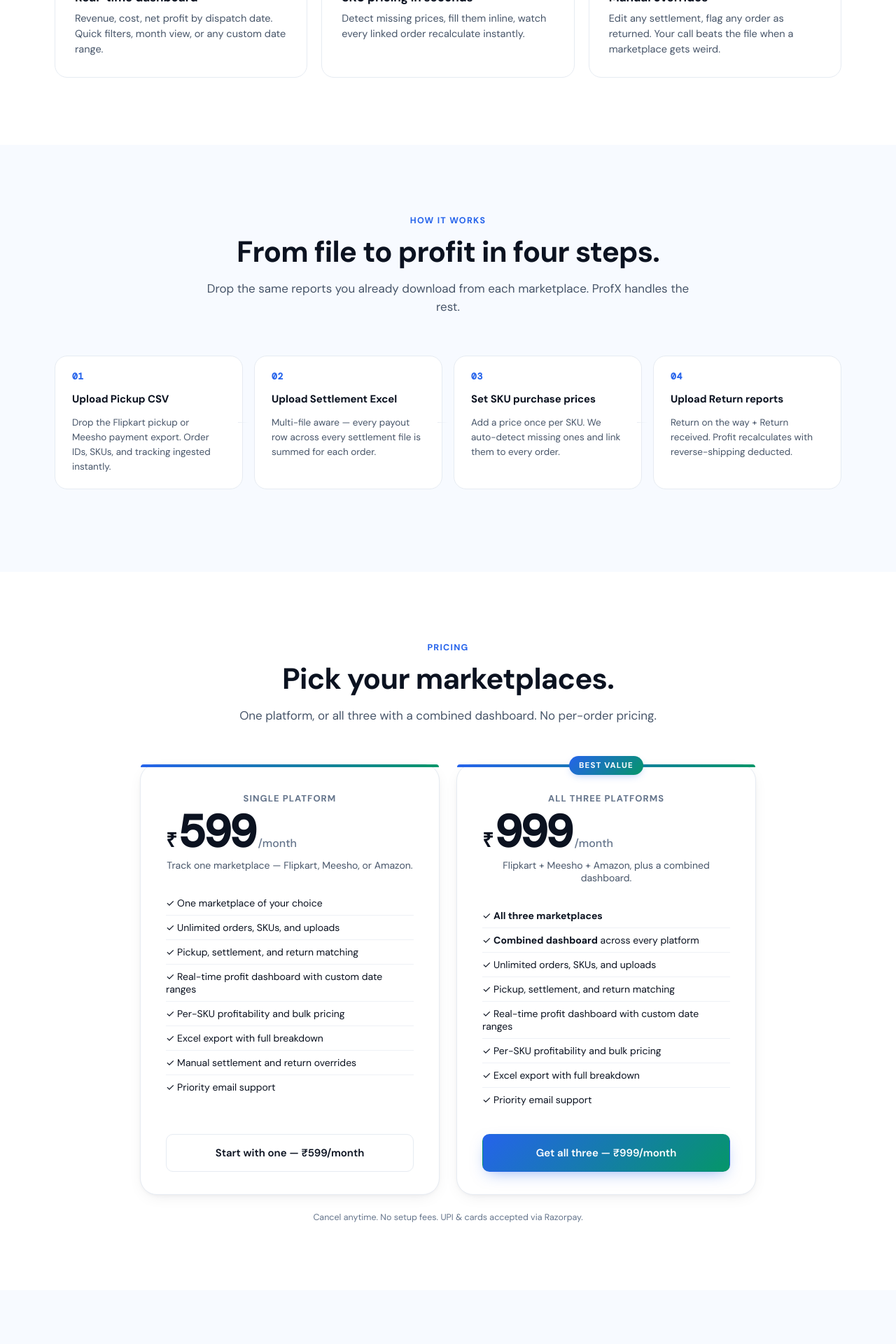
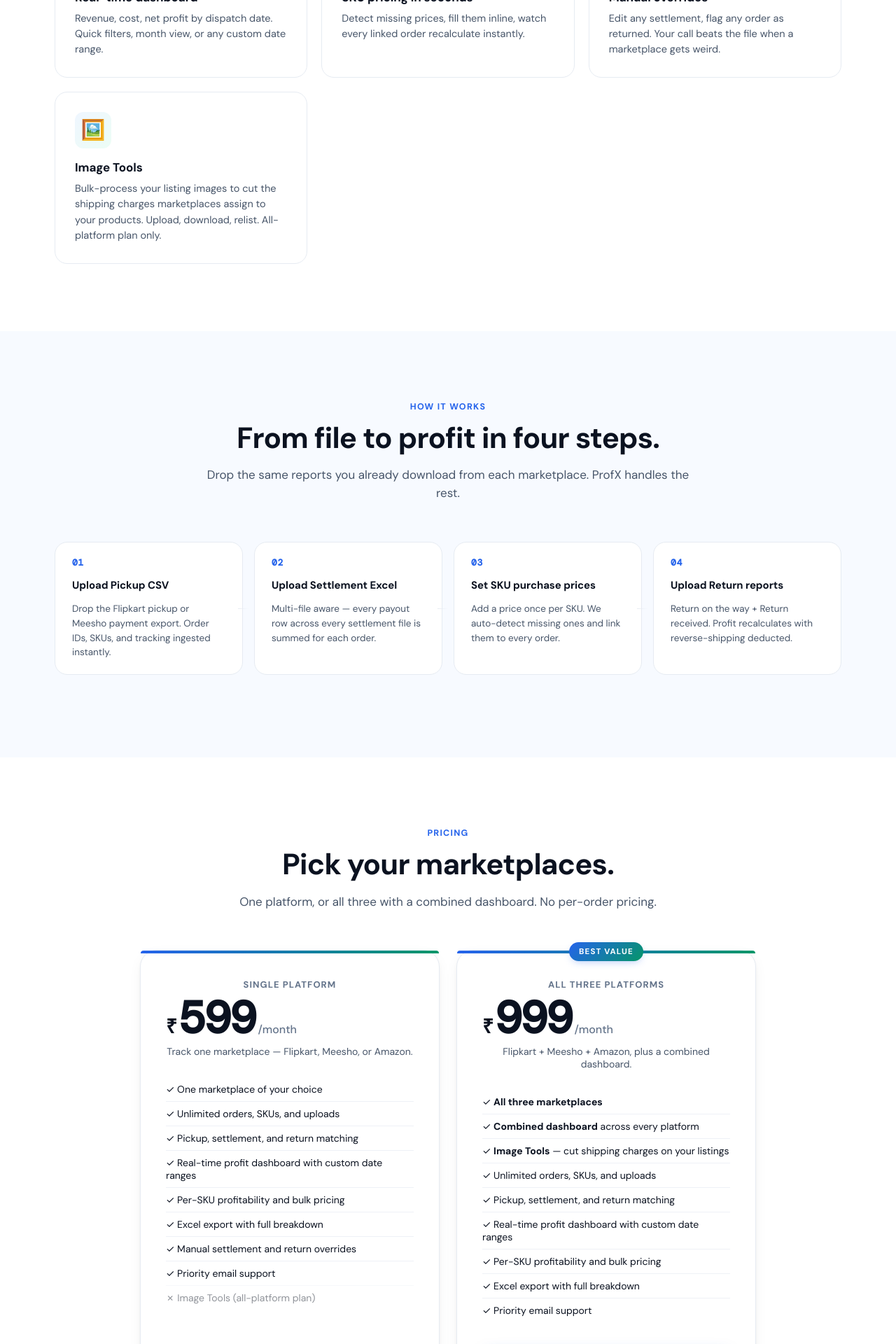
Before and after one commit to Akshit0091/profx, a React (Create React App) app in the folder frontend/: page / in a window 1280 px wide. Shown: the part 2420-4340 px from the top of the page at 70% size. Built offline with nearby package versions, Linux system fonts and the light colour scheme; no server answers.

Commit message:
Deploy latest changs

```diff
--- a/frontend/src/pages/Landing.js
+++ b/frontend/src/pages/Landing.js
@@ -34,6 +34,11 @@ const FEATURES = [
     icon: '✏️',
     title: 'Manual overrides',
     body: 'Edit any settlement, flag any order as returned. Your call beats the file when a marketplace gets weird.',
+  },
+  {
+    icon: '🖼️',
+    title: 'Image Tools',
+    body: 'Bulk-process your listing images to cut the shipping charges marketplaces assign to your products. Upload, download, relist. All-platform plan only.',
   },
 ];
 
@@ -239,6 +244,7 @@ export default function Landing() {
                 <li>✓ Excel export with full breakdown</li>
                 <li>✓ Manual settlement and return overrides</li>
                 <li>✓ Priority email support</li>
+                <li style={{ opacity: 0.45 }}>✗ Image Tools (all-platform plan)</li>
               </ul>
 
               <Link to="/signup" className="mk-btn mk-btn-ghost mk-btn-lg price-cta">
@@ -260,6 +266,7 @@ export default function Landing() {
               <ul className="price-features">
                 <li>✓ <strong>All three marketplaces</strong></li>
                 <li>✓ <strong>Combined dashboard</strong> across every platform</li>
+                <li>✓ <strong>Image Tools</strong> — cut shipping charges on your listings</li>
                 <li>✓ Unlimited orders, SKUs, and uploads</li>
                 <li>✓ Pickup, settlement, and return matching</li>
                 <li>✓ Real-time profit dashboard with custom date ranges</li>
```
